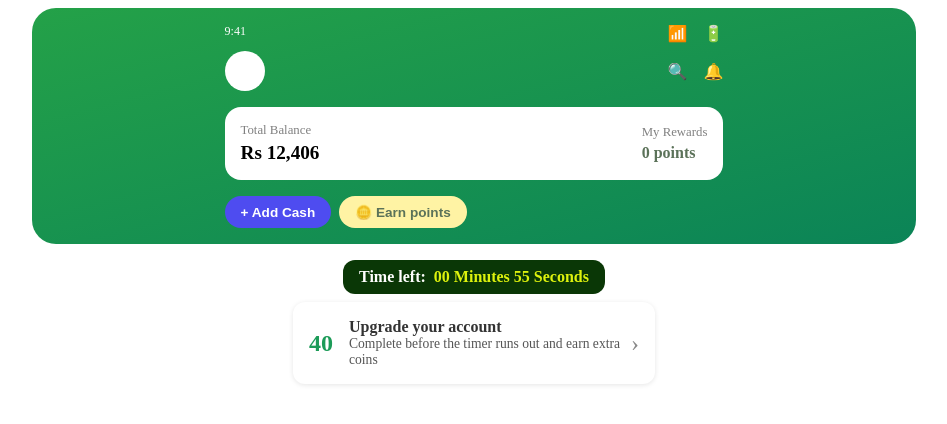
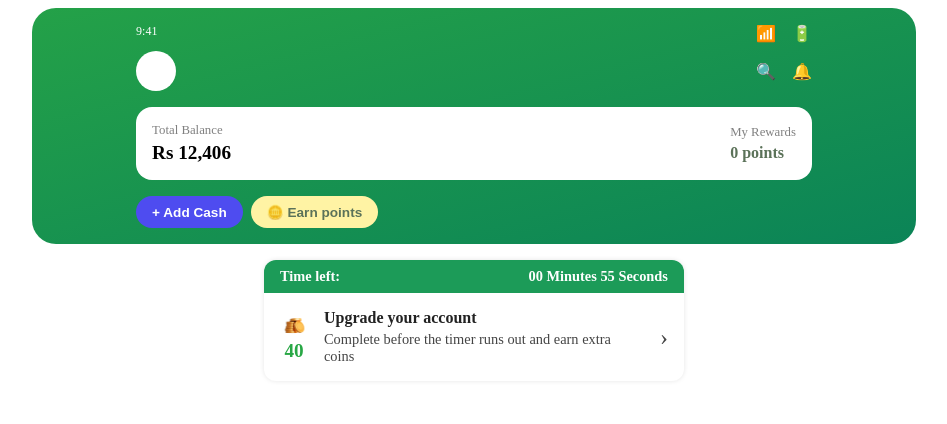
Before and after one commit to ObieandI/paypipe-fe-reward-exercise, a Next.js app: page / in a window 1280 px wide. Shown: the top 424 px of the page, without its empty margins (166-1113 px from the left). Built offline with nearby package versions, Linux system fonts and the light colour scheme.

Commit message:
UI Fixes

```diff
--- a/app/page.tsx
+++ b/app/page.tsx
@@ -1,12 +1,11 @@
 'use client';
 
 import { useState, useEffect } from 'react';
-import { useDispatch, useSelector } from 'react-redux';
+import { useDispatch } from 'react-redux';
 import UpgradeModal from '@/components/UpgradeModal';
 import TaskCompleteModal from '@/components/TaskCompleteModal';
 import CountdownCard from '@/components/CountdownCard';
 import { incrementBy } from '@/store/rewardSlice';
-import { RootState } from '@/store';
 
 export default function Page() {
   const [showUpgradeModal, setShowUpgradeModal] = useState(false);
--- a/components/CountdownCard/index.tsx
+++ b/components/CountdownCard/index.tsx
@@ -11,27 +11,32 @@ const CountdownCard = ({ onClick, secondsLeft }: Props) => {
   const isUrgent = secondsLeft <= 30;
 
   return (
-    <div className="countdown-wrapper">
-      <div className="countdown-banner">
+    <div
+      className={`upgrade-card${isUrgent ? ' urgent' : ''}`}
+      onClick={onClick}
+    >
+      {/* Timer Row */}
+      <div className="countdown-header">
         <span className="countdown-text">Time left:</span>
         <span className="countdown-timer">
           {String(minutes).padStart(2, '0')} Minutes {String(seconds).padStart(2, '0')} Seconds
         </span>
       </div>
 
-      <div
-        className={`upgrade-card${isUrgent ? ' urgent' : ''}`}
-        onClick={onClick}
-      >
+      {/* Main Card Content */}
+      <div className="upgrade-content">
         <div className="upgrade-left">
+          <img src="/coins.png" alt="coins" className="coins-img" />
           <div className="upgrade-points">40</div>
         </div>
+
         <div className="upgrade-center">
           <div className="upgrade-title">Upgrade your account</div>
           <div className="upgrade-subtitle">
             Complete before the timer runs out and earn extra coins
           </div>
         </div>
+
         <div className="upgrade-arrow">&#8250;</div>
       </div>
     </div>
--- a/components/Header/Header.module.css
+++ b/components/Header/Header.module.css
@@ -8,7 +8,7 @@
 }
 
 .headerContent {
-  width: 60%;
+  width: 80%;
   max-width: 1440px;
   min-width: 320px;
   margin: 0 auto;
--- a/styles/globals.css
+++ b/styles/globals.css
@@ -1,10 +1,11 @@
 /* Page wrapper (Home Page) */
 .page-container {
-  width: 80%;
+  width: 70%;
   max-width: 1440px;
   min-width: 320px;
   margin: 0 auto;
   padding: 1rem;
+  justify-items: center;
 }
 
 .countdown-wrapper {
@@ -15,55 +16,82 @@
 }
 
 .countdown-banner {
-  background-color: #0a3706;
+  background-color: #1c9b58;
   color: white;
   padding: 0.5rem 1rem;
-  border-radius: 12px;
+  border-radius: 12px 12px 0 0;
   font-weight: 600;
+  font-size: 0.95rem;
+  display: flex;
+  justify-content: space-between;
+  width: 100%;
 }
 
 .countdown-timer {
   margin-left: 0.5rem;
-  color: #ddf20d;
+  color: white;
 }
 
 .upgrade-card {
+  width: 100%;
+  max-width: 420px;
+  background: white;
+  border-radius: 12px;
+  box-shadow: 0 0 5px rgba(0, 0, 0, 0.1);
+  cursor: pointer;
+  overflow: hidden;
+}
+
+.countdown-header {
+  background-color: #1c9b58;
+  color: white;
+  font-weight: 600;
+  padding: 0.5rem 1rem;
+  display: flex;
+  justify-content: space-between;
+  font-size: 0.9rem;
+}
+
+.upgrade-content {
   display: flex;
   align-items: center;
-  background-color: #fff;
-  border-radius: 12px;
-  box-shadow: 0 1px 5px rgba(0, 0, 0, 0.1);
+  gap: 1rem;
   padding: 1rem;
-  width: 90%;
-  max-width: 330px;
-  cursor: pointer;
 }
 
 .upgrade-left {
-  margin-right: 1rem;
-  font-size: 1.5rem;
+  display: flex;
+  flex-direction: column;
+  align-items: center;
   font-weight: bold;
-  color: #1c9b58;
+  color: #28a745;
+  font-size: 1.2rem;
+}
+
+.coins-img {
+  width: 28px;
+  height: 28px;
+  object-fit: contain;
 }
 
 .upgrade-center {
-  flex: 1;
+  flex-grow: 1;
 }
 
 .upgrade-title {
-  font-weight: bold;
-  font-size: 1rem;
-  color: #333;
+  font-weight: 600;
+  margin-bottom: 0.25rem;
+  color: #222;
 }
 
 .upgrade-subtitle {
-  font-size: 0.85rem;
-  color: #555;
+  font-size: 0.9rem;
+  color: #444;
 }
 
 .upgrade-arrow {
   font-size: 1.5rem;
-  color: #888;
+  color: #444;
 }
 
 
```
